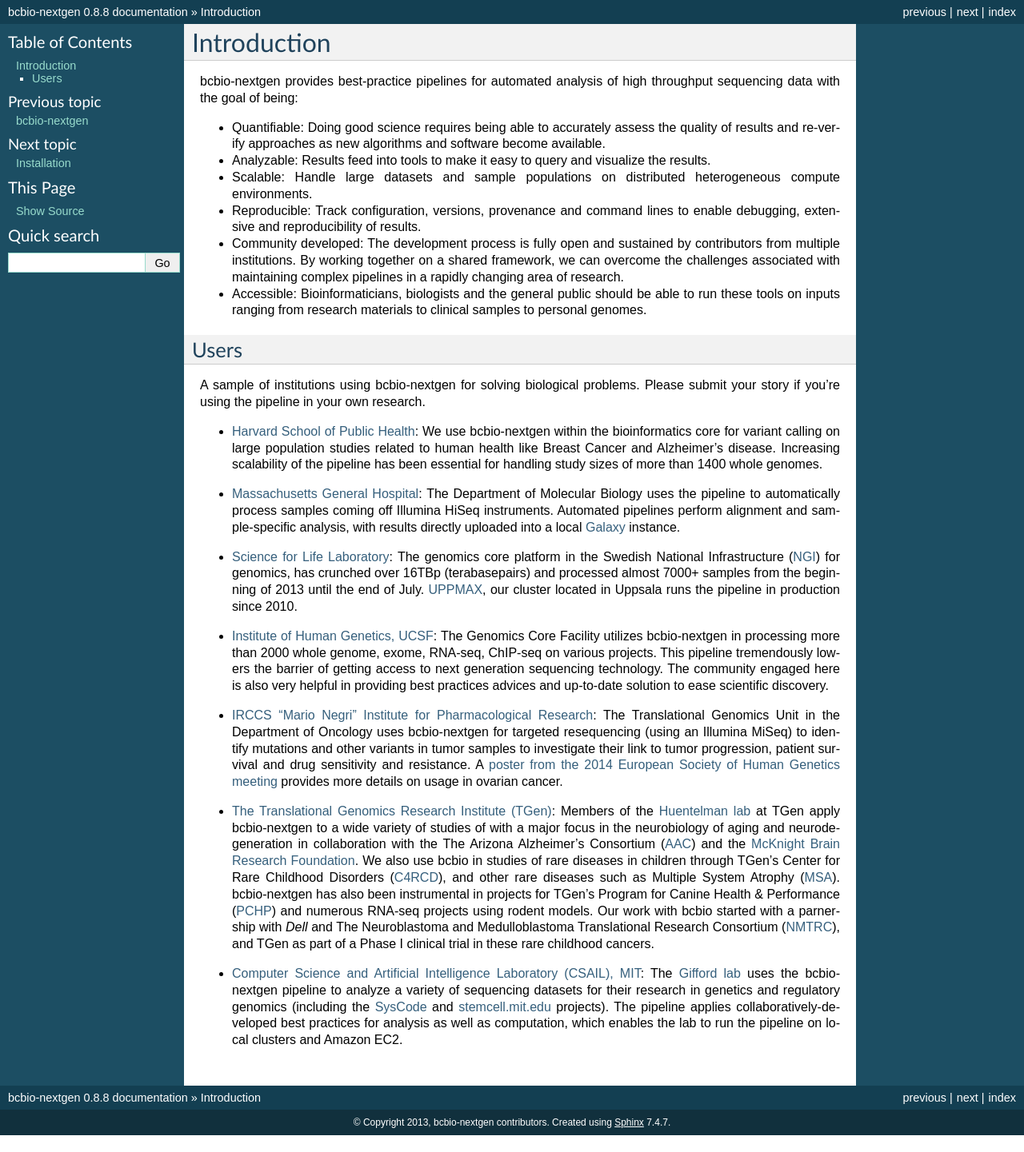
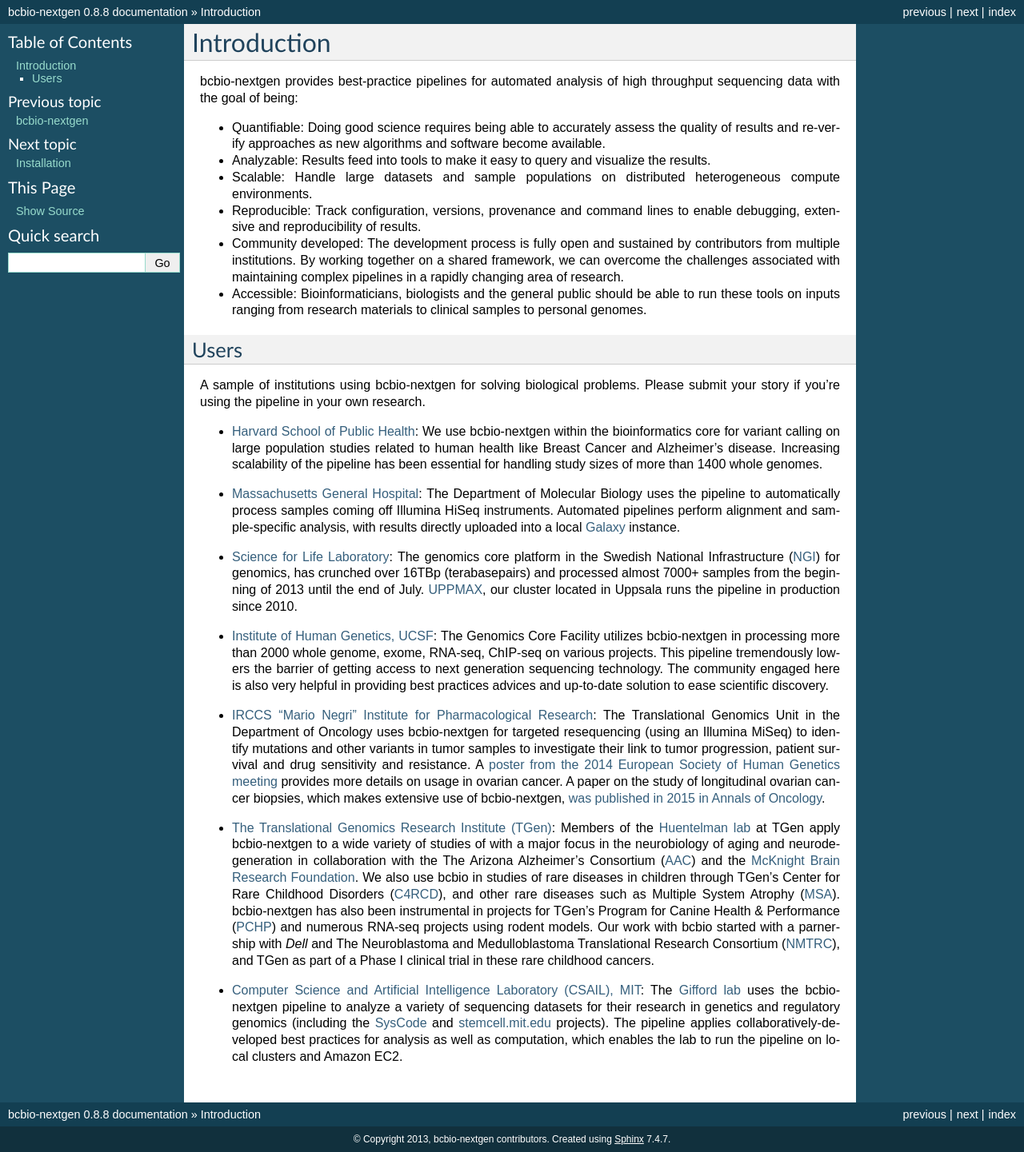
Before and after one commit to bcbio/bcbio-nextgen, a Sphinx documentation site: the page built from docs/contents/introduction.rst, in a window 1280 px wide. Shown: the whole page at 80% size. Built offline with Sphinx 7.4.7, drawn with Linux system fonts in a browser that asks for light colours; before the commit the page ends 1420 px from its top, so only the background shows below that.

Commit message:
Add the paper published in Annals of Oncology in 2015 to the Mario Negri part of the User section
Full disclosure: both myself (Luca Beltrame) and Brad are
co-authors.

```diff
--- a/docs/contents/introduction.rst
+++ b/docs/contents/introduction.rst
@@ -78,10 +78,13 @@
   investigate their link to tumor progression, patient survival and
   drug sensitivity and resistance. A
   `poster from the 2014 European Society of Human Genetics meeting`_
-  provides more details on usage in ovarian cancer.
+  provides more details on usage in ovarian cancer. A paper on the study of
+  longitudinal ovarian cancer biopsies, which makes extensive use
+  of bcbio-nextgen, `was published in 2015 in Annals of Oncology`_.
 
 .. _IRCCS "Mario Negri" Institute for Pharmacological Research: http://www.marionegri.it
 .. _poster from the 2014 European Society of Human Genetics meeting: https://github.com/chapmanb/bcbb/raw/master/posters/beltrame_ESHG_poster_05_2014.reduced.pdf
+.. _was published in 2015 in Annals of Oncology: http://annonc.oxfordjournals.org/content/early/2015/05/05/annonc.mdv164
 
 - `The Translational Genomics Research Institute (TGen)`_:
   Members of the `Huentelman lab`_ at TGen apply bcbio-nextgen to a wide
```
